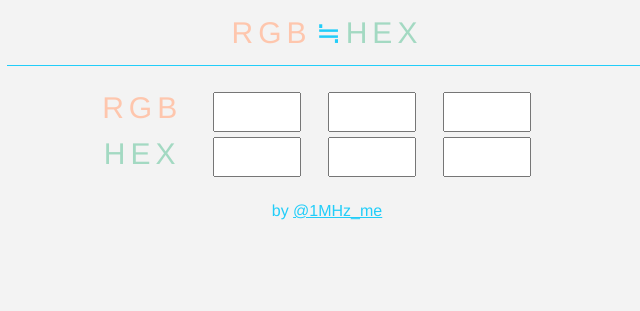
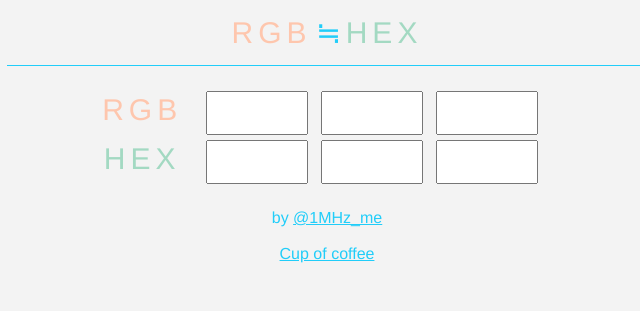
Before and after one commit to dukewan/PocketColor, a browser extension: page index.html in a window 1280 px wide. Shown: the whole page, without its empty margins (313-953 px from the left). Drawn offline with Linux system fonts and the light colour scheme.

Commit message:
Turned it to a chrome extension. Also with a zipped crx file.

```diff
--- a/index.css
+++ b/index.css
@@ -58,7 +58,7 @@ header {
 
 .input {
 	width: 80%;
-	height: 40px;
+	height: 30px;
 	padding: 5px;
 	font-size: 20px;
 }
--- a/index.html
+++ b/index.html
@@ -1,10 +1,10 @@
-<DOCTYPE html>
+<!DOCTYPE html>
 <html>
 <head>
 	<meta charset="utf-8">
-	<meta content=”width=device-width, initial-scale=1.0, maximum-scale=1.0, user-scalable=0;” name=”viewport” />
-	<meta content=”yes” name=”apple-mobile-web-app-capable” />
-	<meta content=”telephone=no” name=”format-detection” />
+	<meta content="width=device-width, initial-scale=1.0, maximum-scale=1.0, user-scalable=0;" name="viewport" />
+	<meta content="yes" name="apple-mobile-web-app-capable" />
+	<meta content="telephone=no" name="format-detection" />
 	<title>RGB and HEX Converter</title>
 	<link rel="stylesheet" href="./index.css">
 </head>
@@ -49,7 +49,8 @@
 		</div>
         <div class="row">
             <div id="footer">
-                by <a href="http://weibo.com/u/2614346207">@1MHz_me</a>
+                by <a href="http://weibo.com/u/2614346207" target="_blank">@1MHz_me</a><br/><br/>
+                <a href="https://me.alipay.com/1mhz" target="_blank">Cup of coffee</a>
             </div>
         </div>
 	</div>
--- a/index.js
+++ b/index.js
@@ -91,6 +91,16 @@ var dom = {
 
 var tool = {
 	init : function(){
+        var _gaq = _gaq || [];
+        _gaq.push(['_setAccount', 'UA-48130746-1']);
+        _gaq.push(['_trackPageview']);
+
+        (function() {
+            var ga = document.createElement('script'); ga.type = 'text/javascript'; ga.async = true;
+            ga.src = 'https://ssl.google-analytics.com/ga.js';
+            var s = document.getElementsByTagName('script')[0]; s.parentNode.insertBefore(ga, s);
+        })();
+
 		tool.bindEvent();
 	},
 
```
Also changed, not shown: icon.png (added), manifest.json (added), 1 other file.
